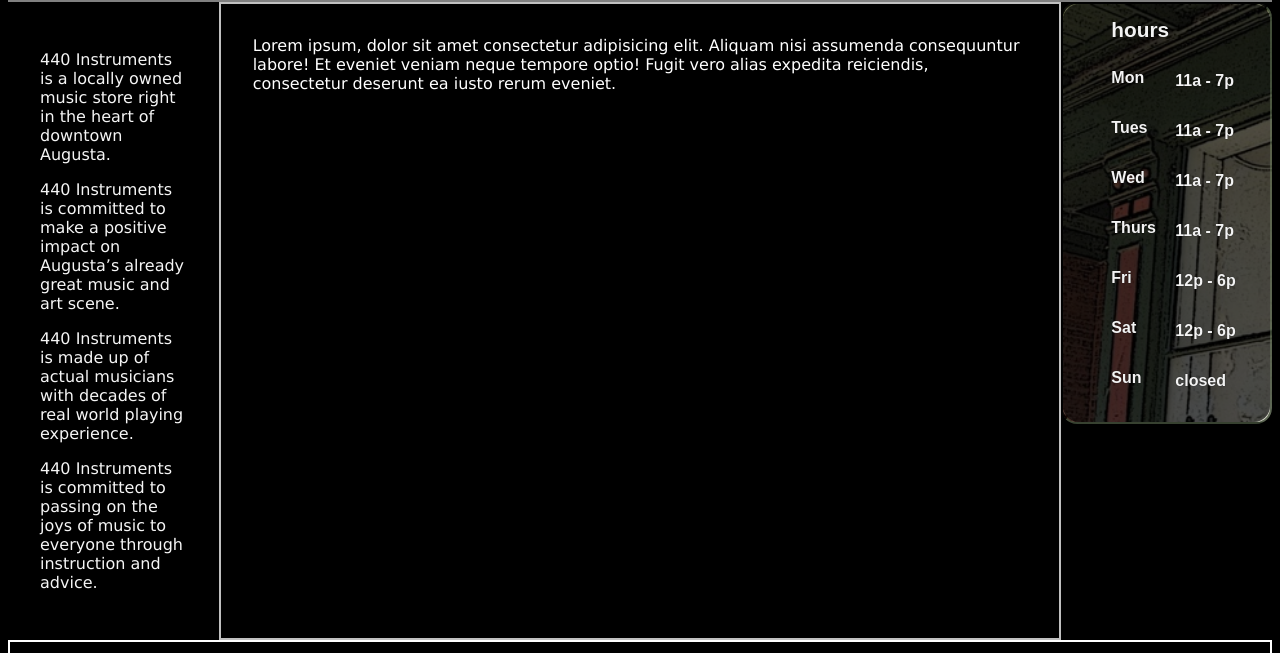
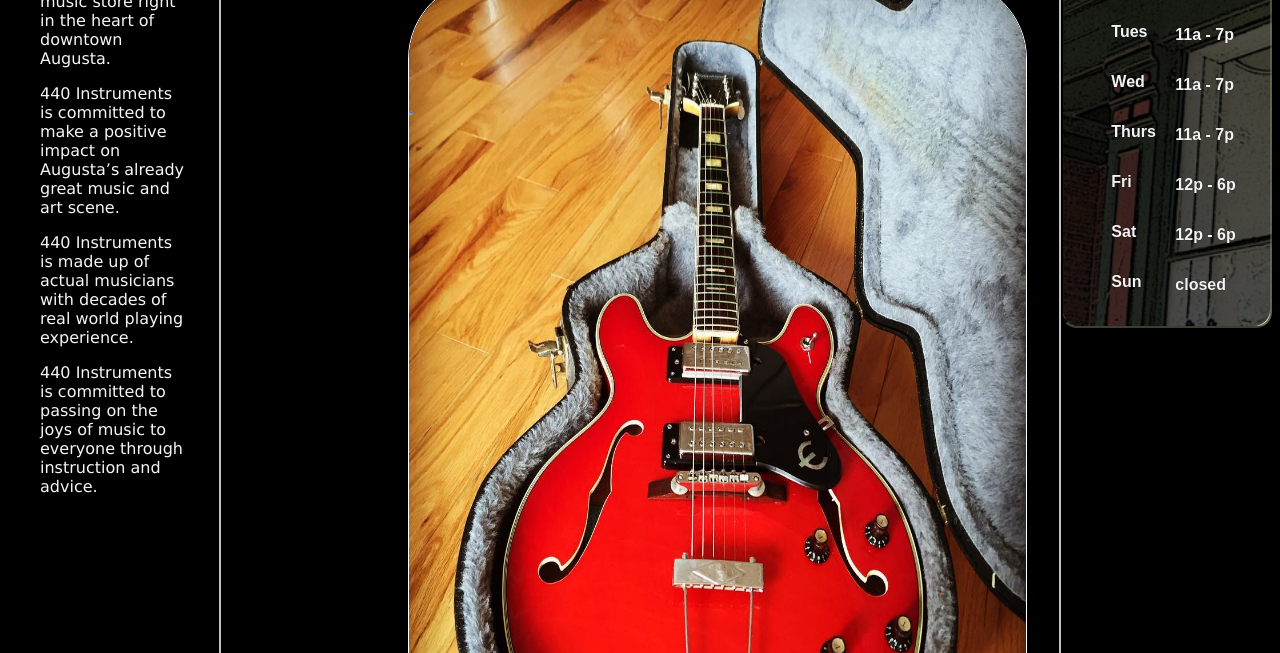
Before and after one commit to shaneweth/440-Music, a plain HTML site: page index.html in a window 1280 px wide. Shown: the part 510-1163 px from the top of the page. Drawn offline with Linux system fonts and the light colour scheme; a web font is replaced by a local one.

Commit message:
most styling finished

```diff
--- a/assets/css/style.css
+++ b/assets/css/style.css
@@ -18,17 +18,19 @@ html {
 
 .header {
     grid-area: header;
-    background-image: repeating-radial-gradient(circle, white, whitesmoke, silver, black, silver);
-    height: 25rem;
-    padding: .5em;
+    background-image: repeating-radial-gradient(circle, white, white, silver, black, silver, black, silver, black, silver);
+    height: 20rem;
     border: .8em double silver;
     border-radius: 1rem;
 }
 
 .logo {
-    width: 30rem;
-    height: 10rem;
+    width: 22rem;
+    height: 22rem;
     margin: auto auto;
+    background-color: rgba(255, 255, 255, 0.021);
+    border-radius: 50%;
+    padding: 1rem;
 }
 
 .nav {
@@ -114,12 +116,46 @@ html {
 .main {
     grid-area: main;
     border: silver 2px solid;
+    height: 60rem;
     padding: 2rem;
     background-color: black;
     display: inherit;
     color: white;
     font-family: Verdana, Geneva, Tahoma, sans-serif;
 }
+
+.slideshowContainer {
+    max-width: 50em;
+    height: 50em;
+    margin-left: 20%;
+    margin-top: 5%;
+}
+
+#mySlideshow {
+    max-width: 50em;
+    height: 50em;
+    position: relative;
+    overflow: hidden;
+    border: 1px white solid;
+    border-radius: 5rem;
+  }
+
+  img {
+    transform: translateY(50em);
+    position: absolute;
+    width: 100%;
+    height: 100%;
+  }
+
+  .showcase-img {
+    transform: translate(0);
+    transition: 3s;
+  }
+
+  .showcase-left {
+    transform: translateY(-50em);
+    transition: 3s;
+  }
 
 .lessons {
     display: inline-flex;
--- a/assets/js/logic.js
+++ b/assets/js/logic.js
@@ -0,0 +1,29 @@
+const images = document.querySelectorAll(".gallery-item");
+
+let timmer = setInterval(cycleImage, 10000);
+
+// Will always stay the same
+const length = images.length;
+// Will increment by one everytime the function is called.
+let imageCounter = images.length;
+// e.g. 3 % 3 = 0, 4 % 3 = 1, 5 % 3 = 2, etc.
+// loops through the array like this, using the remainder as the index number
+
+function cycleImage() {
+  //the new item in the array shown
+  let newIndex = imageCounter % length;
+  //the previous item in the array
+  let lastIndex = 0;
+  newIndex === 0 ? lastIndex = length - 1 : lastIndex = newIndex - 1;
+  //the item before lastIndex
+  //moves it back to rest on the right side
+  let moveIndexRight = 0;
+  lastIndex === 0 ? moveIndexRight = length - 1 : moveIndexRight = lastIndex - 1;
+  images[newIndex].classList.add("showcase-img");
+  images[lastIndex].classList.remove("showcase-img");
+  images[lastIndex].classList.add("showcase-left");
+  images[moveIndexRight].classList.remove("showcase-left");
+  imageCounter++;
+}
+
+cycleImage();
--- a/index.html
+++ b/index.html
@@ -165,13 +165,15 @@
             </div>
         </div>
         <div class="sidebar">
-                <p>440 Instruments is a locally owned music store right in the heart of downtown Augusta.</p>
+            <p>440 Instruments is a locally owned music store right in the heart of downtown Augusta.</p>
 
-                <p>440 Instruments is committed to make a positive impact on Augusta’s already great music and art scene.</p>
+            <p>440 Instruments is committed to make a positive impact on Augusta’s already great music and art scene.
+            </p>
 
-                <p>440 Instruments is made up of actual musicians with decades of real world playing experience.</p>
+            <p>440 Instruments is made up of actual musicians with decades of real world playing experience.</p>
 
-                <p>440 Instruments is committed to passing on the joys of music to everyone through instruction and advice.</p>
+            <p>440 Instruments is committed to passing on the joys of music to everyone through instruction and advice.
+            </p>
         </div>
         <nav class="nav">
             <ul>
@@ -184,13 +186,29 @@
 
         </nav>
         <main class="main">
-            Lorem ipsum, dolor sit amet consectetur adipisicing elit. Aliquam nisi assumenda consequuntur labore! Et eveniet veniam neque tempore optio! Fugit vero alias expedita reiciendis, consectetur deserunt ea iusto rerum eveniet.
+            <div class="slideshowContainer">
+                <div id="mySlideshow">
+                    <img class="gallery-item" src="./assets/media/carousel/redepi.jpg" alt="pic1">
+                    </img>
+                    <img class="gallery-item" src="./assets/media/carousel/choice.jpg" alt="pic1">
+                    </img>
+                    <img class="gallery-item" src="./assets/media/carousel/eastwood.jpg" alt="pic1">
+                    </img>
+                    <img class="gallery-item" src="./assets/media/carousel/keytar.jpg" alt="pic1">
+                    </img>
+                    <img class="gallery-item" src="./assets/media/carousel/blacktele.jpg" alt="pic1">
+                    </img>
+                    <img class="gallery-item" src="./assets/media/carousel/orville.jpg" alt="pic1">
+                    </img>
+                </div>
+            </div>
         </main>
         <footer class="footer">
             <div class="soc-wrapper">
                 <a href="https://www.facebook.com/440Instruments"><i class="fa fa-facebook-official"
                         aria-hidden="true"></i></a>
-                <a href="https://www.instagram.com/440instruments/"><i class="fa fa-instagram" aria-hidden="true"></i></a>
+                <a href="https://www.instagram.com/440instruments/"><i class="fa fa-instagram"
+                        aria-hidden="true"></i></a>
                 <a
                     href="https://www.google.com/maps/place/440+Instruments/@33.477717,-81.97172,13z/data=!4m5!3m4!1s0x0:0x38703b86d4bfc5bf!8m2!3d33.4777166!4d-81.9717203?hl=en"><i
                         class="fa fa-map-marker" aria-hidden="true"></i></a>
```
Also changed, not shown: assets/media/carousel/blacktele.jpg (added), assets/media/carousel/choice.jpg (added), assets/media/carousel/eastwood.jpg (added), assets/media/carousel/keytar.jpg (added), assets/media/carousel/orville.jpg (added), assets/media/carousel/redepi.jpg (added), assets/media/carousel/wood.jpg (added).
